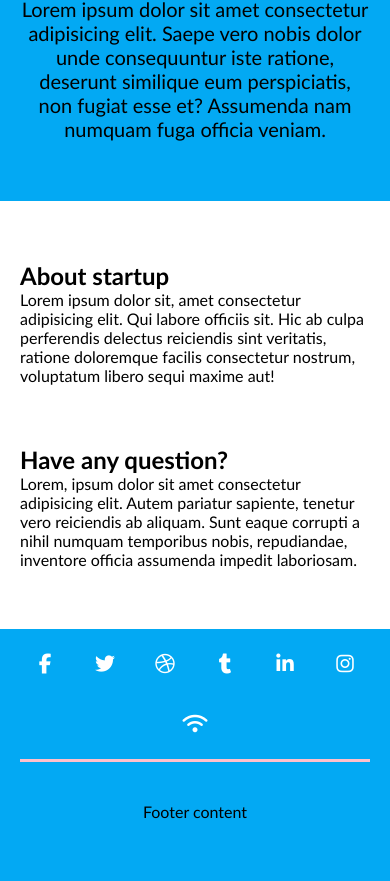
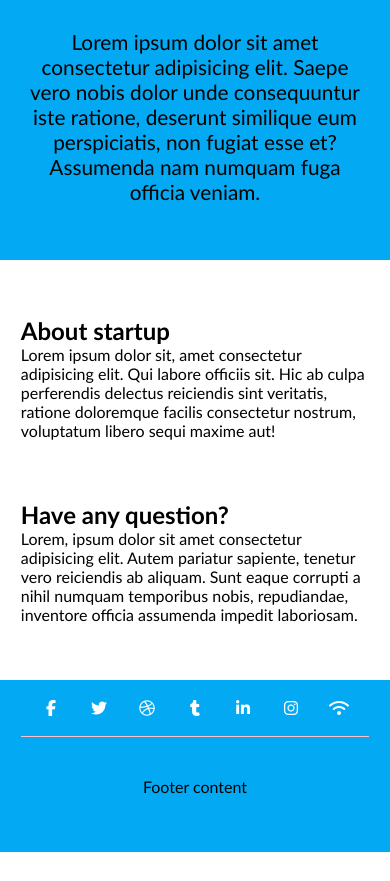
Before and after one commit to TadasJS/coming-soon, a website: page index.html in a window 390 px wide. Shown: the part 321-1202 px from the top of the page. After the commit the page ends 1173 px from the top, so only its background shows below. Drawn offline with Linux system fonts and the light colour scheme.

Commit message:
px changed into rem

```diff
--- a/css/base/base.css
+++ b/css/base/base.css
@@ -1,3 +1,7 @@
+/* html {
+    font-size: 16px;
+} */
+
 body,
 body * {
     margin: 0;
--- a/css/base/layout.css
+++ b/css/base/layout.css
@@ -1,24 +1,24 @@
 .container {
     width: 100%;
-    padding: 60px;
+    padding: 3.5rem;
 }
 
 .container > .row-short {
     display: flex;
     flex-direction: column;
     align-items: center;
-    gap: 20px;
-    width: 600px;
-    margin: 0 calc(50% - 300px);
+    gap: 2.3rem;
+    width: 38rem;
+    margin: 0 calc(50% - 19rem);
 }
 
 .container > .row {
     display: flex;
     flex-wrap: wrap;
     justify-content: center;
-    gap: 60px 0;
-    width: 1000px;
-    margin: 0 calc(50% - 500px);
+    gap: 3.8rem 0;
+    width: 62rem;
+    margin: 0 calc(50% - 31rem);
 }
 
 .container .column {
@@ -29,23 +29,23 @@
    margin-left: auto;
 }
 
-@media screen and ( max-width: 1100px ) {
+@media screen and ( max-width: 68rem ) {
     .container > .row {
-        width: 800px;
-        margin: 0 calc(50% - 400px);
+        width: 50rem;
+        margin: 0 calc(50% - 25rem);
     }
 }
-@media screen and ( max-width: 900px ) {
+@media screen and ( max-width: 56rem ) {
     .container > .row {
-        width: 600px;
-        margin: 0 calc(50% - 300px);
+        width: 38rem;
+        margin: 0 calc(50% - 19rem);
     }
 }
-@media screen and ( max-width: 700px ) {
+@media screen and ( max-width: 44rem ) {
     .container > .row,
     .container > .row-short {
-        width: 400px;
-        margin: 0 calc(50% - 200px);
+        width: 26rem;
+        margin: 0 calc(50% - 12.5rem);
     }
 
     .container .column,
@@ -53,11 +53,11 @@
         width: 100%;
      }
 }
-@media screen and ( max-width: 440px ) {
+@media screen and ( max-width: 28rem ) {
 
     .container {
-        padding-right: 20px;
-        padding-left: 20px;
+        padding-right: 1.3rem;
+        padding-left: 1.3rem;
     }
 
     .container > .row,
--- a/css/pages/home.css
+++ b/css/pages/home.css
@@ -9,15 +9,15 @@
 /* CUSTOM STYLE BELOW THIS COMMENT LINE */
 
 .logo {
-    width: 50px;
+    width: 3rem;
 }
 .main-title {
-    font-size: 70px;
+    font-size: 4.5rem;
     text-transform: uppercase;
     text-align: center;
 }
 .main-description {
-    font-size: 20px;
+    font-size: 1.3rem;
     text-align: center;
 
 }
@@ -30,9 +30,9 @@ footer.container {
     display:flex;
     gap: 0.5em;
     padding: 0.5em 0;
-    font-size: 20px;
-    margin-bottom: 40px;
-    border-bottom: 3px solid pink;
+    font-size: 1rem;
+    margin-bottom: 2.5rem;
+    border-bottom: 0.1rem solid pink;
 }
 
 .row.socials > a {
@@ -43,10 +43,11 @@ footer.container {
     color: white;
     text-decoration: none;
     border-radius: 50%;
-    transition: all 0.3s;
+    transition: color 0.3s, background-color 0.3s;
 }
 .row.socials > a:hover {
     background-color: white;
     color: #03a9f3;
+    transition: all 1s;
 
 }
```
